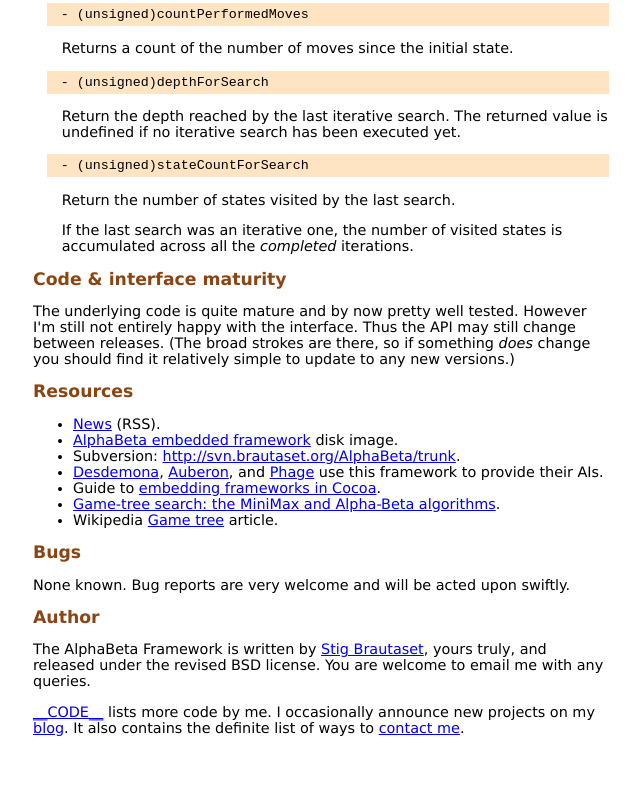
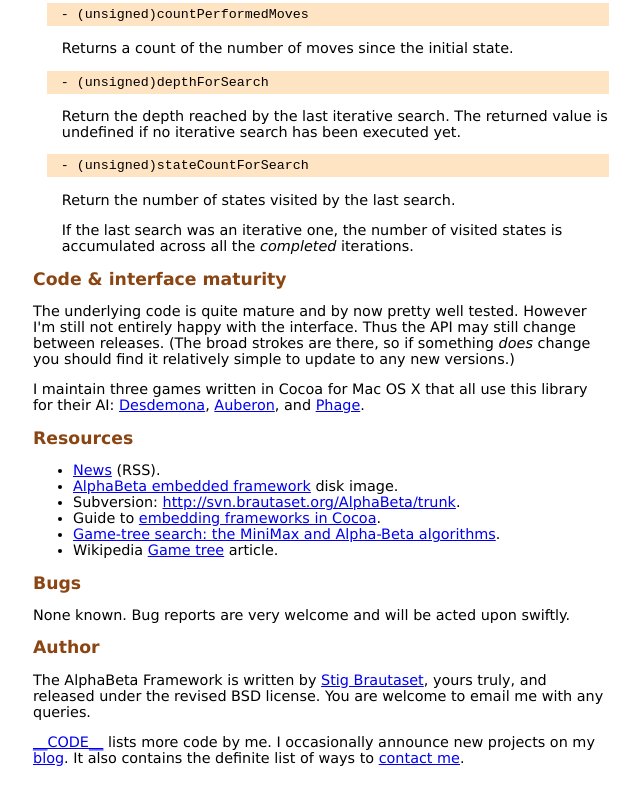
Before and after one commit to stig/AlphaBeta, a plain HTML site: page Docs/index.html in a window 1280 px wide. Shown: the part 3766-4570 px from the top of the page, without its empty margins (319-959 px from the left). Drawn offline with Linux system fonts and the light colour scheme.

Commit message:
tweak to docs

```diff
--- a/Docs/index.html
+++ b/Docs/index.html
@@ -325,16 +325,19 @@ may still change between releases. (The broad strokes are there, so if
 something <em>does</em> change you should find it relatively simple to
 update to any new versions.)</p>
 
+<p>I maintain three games written in Cocoa for Mac OS X that all use
+this library for their AI: <a
+href="__CODE__/Desdemona/">Desdemona</a>, <a
+href="__CODE__/Auberon/">Auberon</a>, and <a
+href="__CODE__/Phage/">Phage</a>.</p>
+
+
 <h2 id="resources">Resources</h2>
 
 <ul>
 <li><a href="__URL__/news.xml">News</a> (RSS).</li>
 <li><a href="__DMGURL__">AlphaBeta embedded framework</a> disk image.</li>
 <li>Subversion: <a href="http://svn.brautaset.org/AlphaBeta/trunk">http://svn.brautaset.org/AlphaBeta/trunk</a>.</li>
-<li><a href="__CODE__/Desdemona/">Desdemona</a>, <a
-href="__CODE__/Auberon/">Auberon</a>, and <a
-href="__CODE__/Phage/">Phage</a> use this framework
-to provide their AIs.</li>
 <li>Guide to <a href="http://blog.brautaset.org/2007/09/22/embedding-cocoa-frameworks/">embedding frameworks in Cocoa</a>.</li>
 <li><a href="http://blog.brautaset.org/2007/08/17/game-tree-search-the-minimax-and-alpha-beta-algorithms/">Game-tree search: the MiniMax and Alpha-Beta algorithms</a>.</li>
 <li>Wikipedia <a href="http://en.wikipedia.org/wiki/Game_tree">Game tree</a> article.</li>
```
